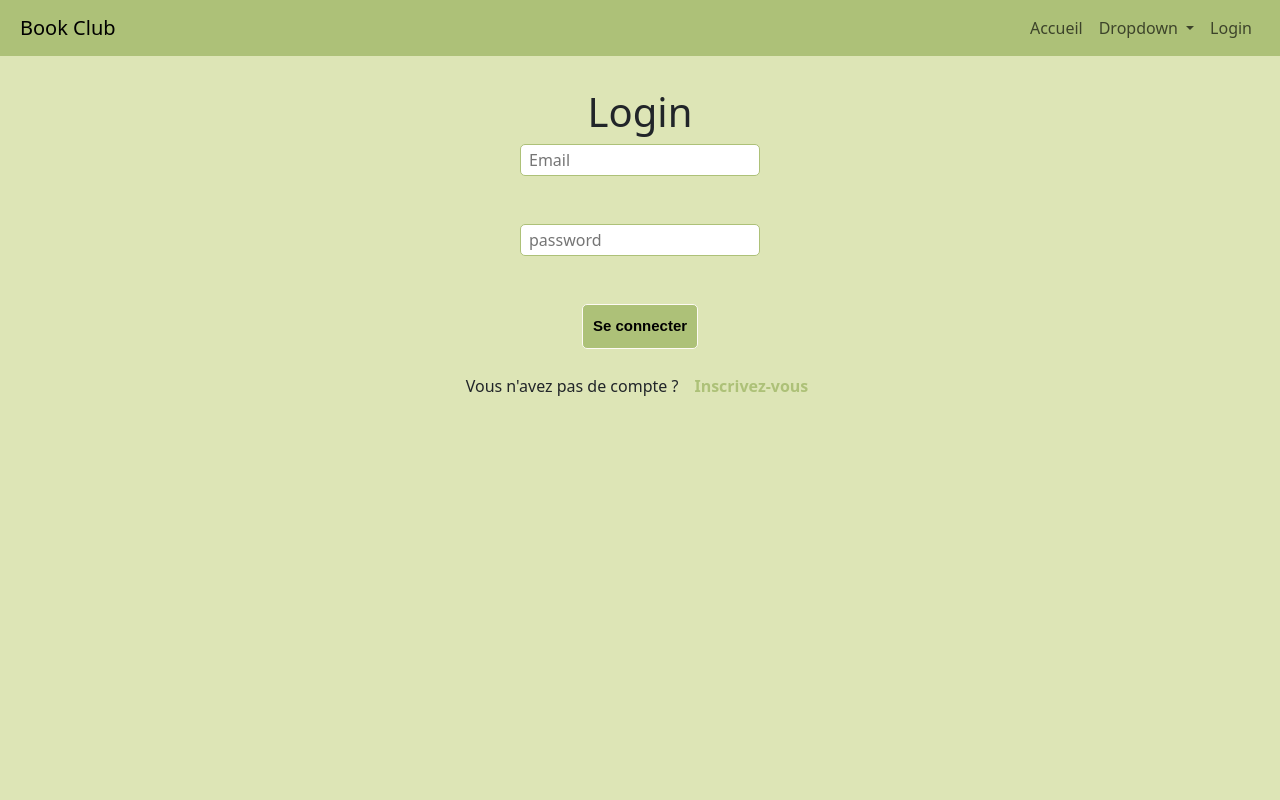
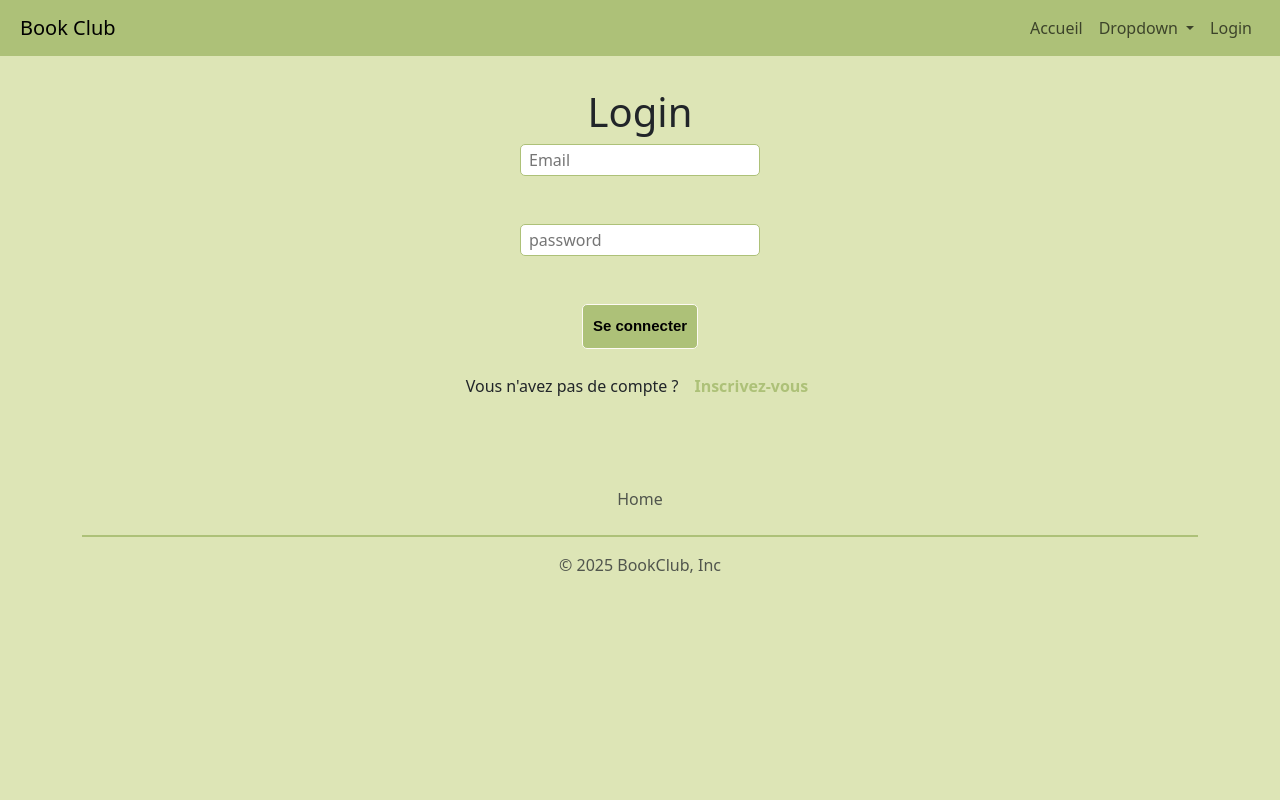
Before and after one commit to Erica-Rodrigues/BookClub, a PHP site: page /login.php in a window 1280 px wide. Run offline with PHP 8.4, Linux system fonts and the light colour scheme.

Commit message:
création footer

```diff
--- a/src/assets/style/login.css
+++ b/src/assets/style/login.css
@@ -4,6 +4,7 @@
     flex-direction: column;
     justify-content: center;
     align-items: center;
+    margin-bottom: 4rem;
 }
 
 .loginForm{
--- a/src/assets/style/reset.css
+++ b/src/assets/style/reset.css
@@ -1,6 +1,5 @@
-body{
+html, body{
     margin: 0;
     padding: 0;
-    height: 100vh;
     background-color: rgb(221, 229, 182);
 }
--- a/src/footer.php
+++ b/src/footer.php
@@ -1,4 +1,11 @@
-
+<div class="container">
+    <footer class="py-3 my-4">
+        <ul class="nav justify-content-center  pb-3 mb-3" style="border-bottom: 2px solid rgb(173, 193, 120);">
+        <li class="nav-item"><a href="./accueil.php" class="nav-link px-2 text-body-secondary">Home</a></li>
+        </ul>
+        <p class="text-center text-body-secondary">&copy; 2025 BookClub, Inc</p>
+    </footer>
+</div>
 <script src="./assets/js/form.js"></script>
 <script src="https://cdn.jsdelivr.net/npm/bootstrap@5.3.5/dist/js/bootstrap.bundle.min.js" integrity="sha384-k6d4wzSIapyDyv1kpU366/PK5hCdSbCRGRCMv+eplOQJWyd1fbcAu9OCUj5zNLiq" crossorigin="anonymous"></script>
 </body>
```
